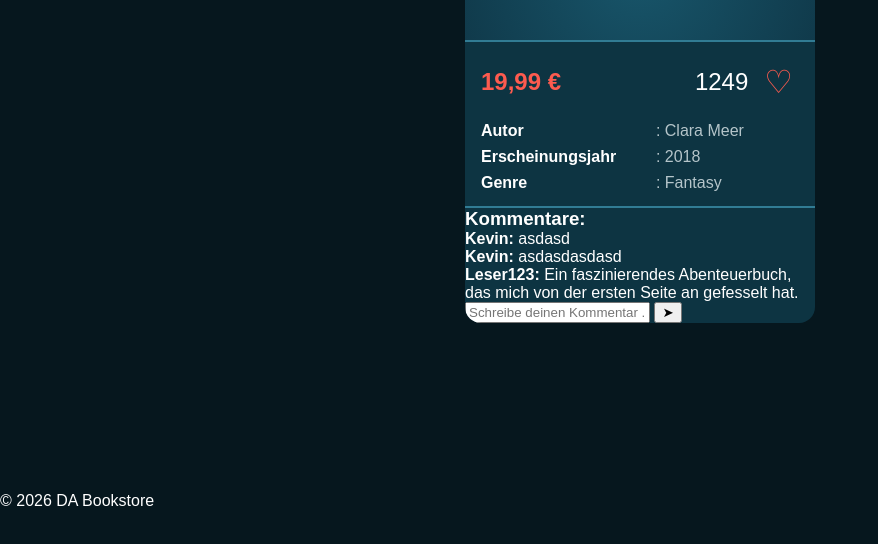
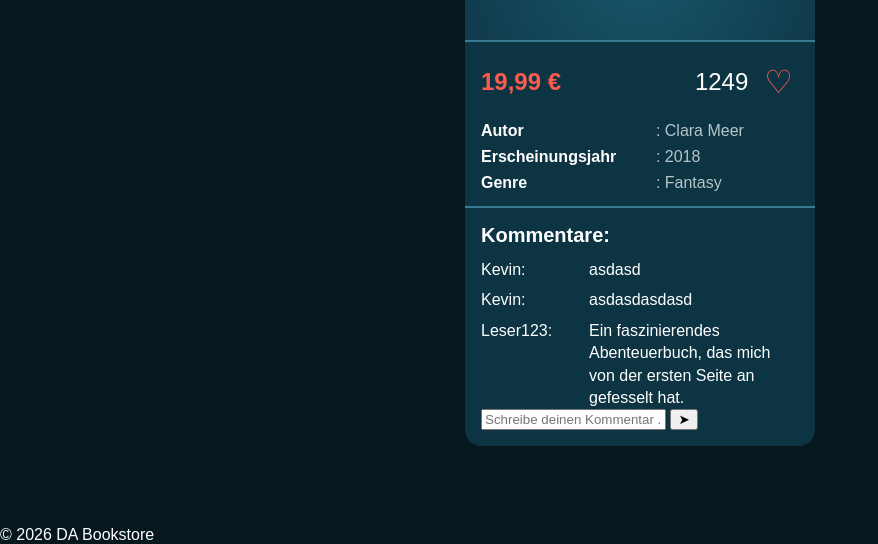
Before and after one commit to Tyrone0205/Bookstore, a plain HTML site: page index.html in a window 1280 px wide. Shown: the part 290-834 px from the top of the page, without its empty margins (0-878 px from the left). Before the commit the page ends 800 px from the top, so only its background shows below. Drawn offline with Linux system fonts and the light colour scheme.

Commit message:
feat: Comments inside the Book-Card style added with overflow-y for the scroll-bar later

```diff
--- a/style.css
+++ b/style.css
@@ -202,3 +202,42 @@ main {
 .book-details dd::before {
     content: ": ";
 }
+
+/* KOMMENTARE */
+
+.book-comments {
+    padding: 16px;
+}
+
+.book-comments h3 {
+    font-size: 20px;
+    margin-bottom: 12px;
+}
+
+.comments-list {
+    display: flex;
+    flex-direction: column;
+    gap: 8px;
+
+    height: 150px;
+
+    /* Zeigt nur bei Bedarf einen vertikalen Scrollbalken an (wenn der Inhalt höher als das Element ist) */
+    overflow-y: auto;
+
+    padding-right: 8px;
+}
+
+.comments-list p {
+    display: flex;
+    gap: 8px;
+
+    font-size: 16px;
+    line-height: 1.4;
+    overflow-wrap: anywhere;
+}
+
+.comments-list strong {
+    flex: 0 0 100px;
+    font-weight: normal;
+    overflow-wrap: anywhere;
+}
```
